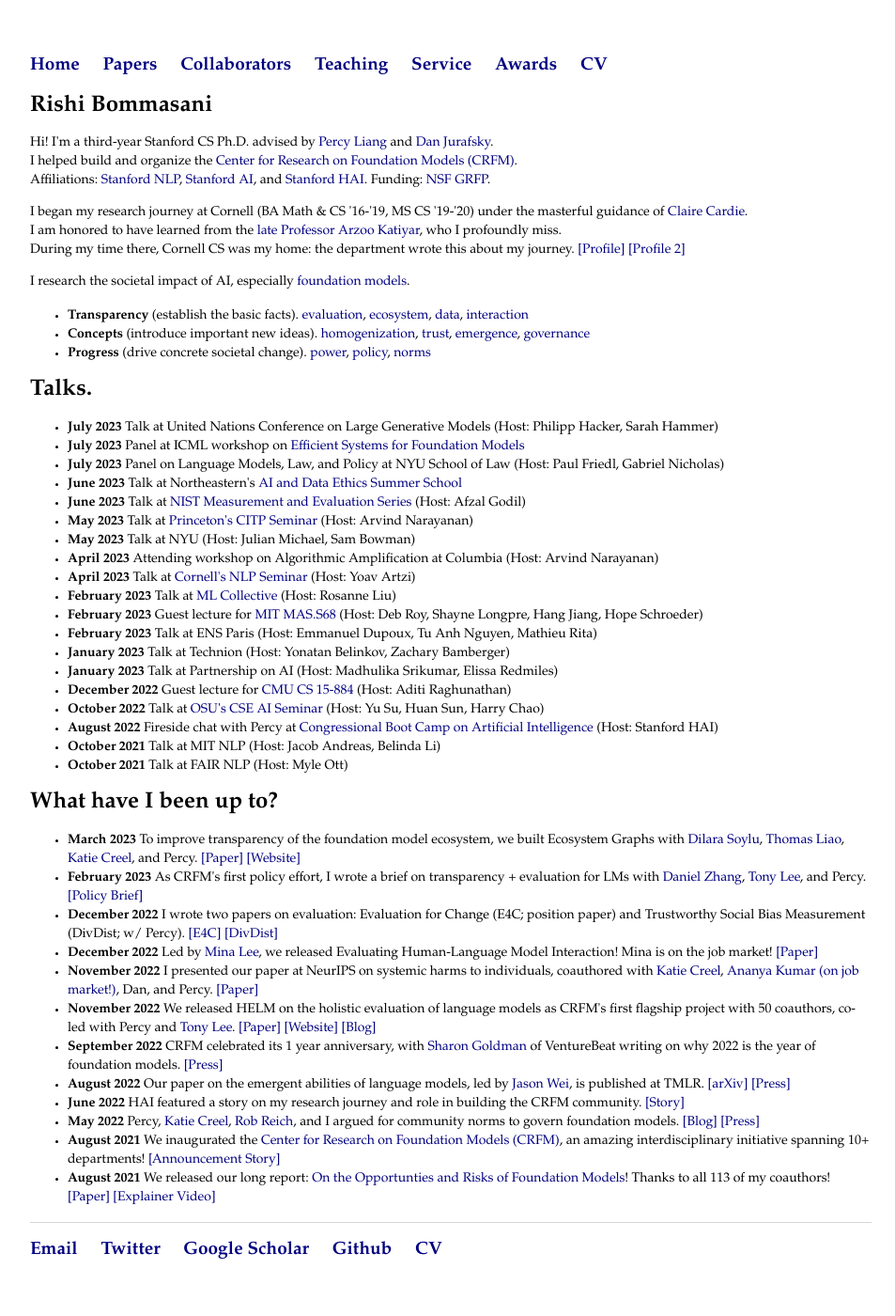
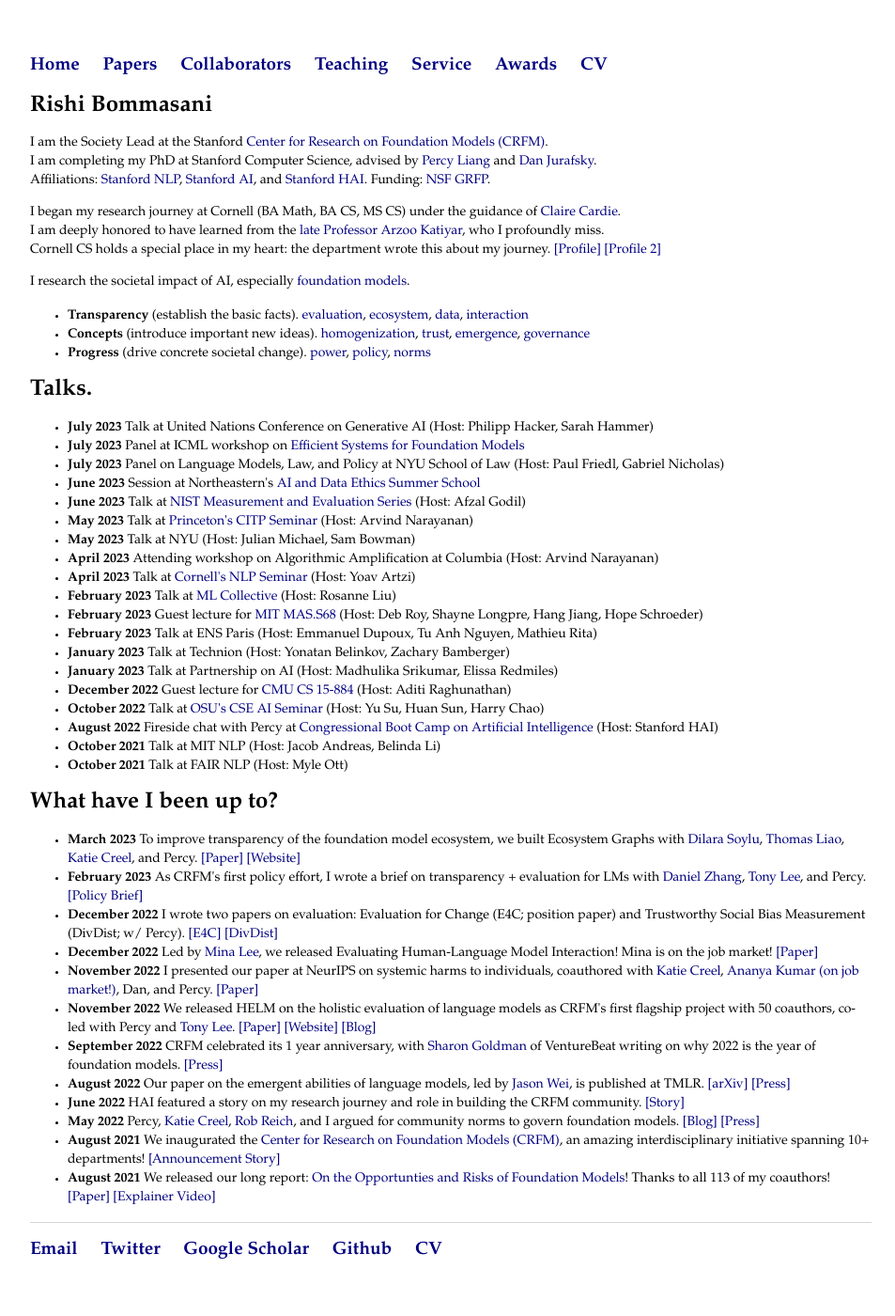
Before and after one commit to rishibommasani/rishibommasani.github.io, a Jekyll site: the page built from index.html, in a window 1280 px wide. Shown: the whole page at 94% size, without its empty margins (160-1113 px from the left). Built offline with Jekyll 4.4.1, drawn with Linux system fonts in a browser that asks for light colours.

Commit message:
Update index.html

```diff
--- a/index.html
+++ b/index.html
@@ -4,13 +4,13 @@ title: Rishi Bommasani
 ---
 <div class="blurb">
 <h1> Rishi Bommasani</h1>
-<p>Hi! I'm a third-year Stanford CS Ph.D. advised by <a href="https://cs.stanford.edu/~pliang/">Percy Liang</a> and <a href="https://web.stanford.edu/~jurafsky/">Dan Jurafsky</a>.
-<br> I helped build and organize the <a href="https://crfm.stanford.edu/">Center for Research on Foundation Models (CRFM)</a>.
+<p> I am the Society Lead at the Stanford <a href="https://crfm.stanford.edu/">Center for Research on Foundation Models (CRFM)</a>.
+<br> I am completing my PhD at Stanford Computer Science, advised by <a href="https://cs.stanford.edu/~pliang/">Percy Liang</a> and <a href="https://web.stanford.edu/~jurafsky/">Dan Jurafsky</a>.
 <br> Affiliations: <a href="https://nlp.stanford.edu/">Stanford NLP</a>, <a href="https://ai.stanford.edu/">Stanford AI</a>, and <a href="https://hai.stanford.edu/">Stanford HAI</a>. Funding: <a href="https://www.nsfgrfp.org/resources/about_grfp">NSF GRFP</a>. </p>
 
-<p> I began my research journey at Cornell (BA Math & CS '16-'19, MS CS '19-'20) under the masterful guidance of <a href="http://www.cs.cornell.edu/home/cardie/">Claire Cardie</a>.
-<br> I am honored to have learned from the <a href="https://news.psu.edu/story/660710/2021/06/07/college-engineering-mourns-loss-faculty-member-arzoo-katiyar">late</a> <a href="https://sites.google.com/site/arzook99/home">Professor Arzoo Katiyar</a>, who I profoundly miss.
-<br> During my time there, Cornell CS was my home: the department wrote this about my journey. <a href="https://www.cs.cornell.edu/information/news/newsitem11229/profile-cornell-cs-ba-and-ms-graduate-rishi-bommasani"> [Profile] </a> <a href="https://www.cs.cornell.edu/information/news/newsitem11227/lillian-lee-and-tacl-cs-graduate-stanford-new-platform-data-privacy"> [Profile 2] </a> </p>
+<p> I began my research journey at Cornell (BA Math, BA CS, MS CS) under the guidance of <a href="http://www.cs.cornell.edu/home/cardie/">Claire Cardie</a>.
+<br> I am deeply honored to have learned from the <a href="https://news.psu.edu/story/660710/2021/06/07/college-engineering-mourns-loss-faculty-member-arzoo-katiyar">late</a> <a href="https://sites.google.com/site/arzook99/home">Professor Arzoo Katiyar</a>, who I profoundly miss.
+<br> Cornell CS holds a special place in my heart: the department wrote this about my journey. <a href="https://www.cs.cornell.edu/information/news/newsitem11229/profile-cornell-cs-ba-and-ms-graduate-rishi-bommasani"> [Profile] </a> <a href="https://www.cs.cornell.edu/information/news/newsitem11227/lillian-lee-and-tacl-cs-graduate-stanford-new-platform-data-privacy"> [Profile 2] </a> </p>
 
 <p> I research the societal impact of AI, especially <a href="https://arxiv.org/abs/2108.07258">foundation models</a>.
 <ul>
@@ -22,10 +22,10 @@ title: Rishi Bommasani
 <div class="blurb">
 <h1> Talks.</h1>
 <ul>
-<li><b>July 2023</b> Talk at United Nations Conference on Large Generative Models (Host: Philipp Hacker, Sarah Hammer) </li>
+<li><b>July 2023</b> Talk at United Nations Conference on Generative AI (Host: Philipp Hacker, Sarah Hammer) </li>
 <li><b>July 2023</b> Panel at ICML workshop on <a href="https://es-fomo.com/">Efficient Systems for Foundation Models</a> </li>
 <li><b>July 2023</b> Panel on Language Models, Law, and Policy at NYU School of Law (Host: Paul Friedl, Gabriel Nicholas) </li>
-<li><b>June 2023</b> Talk at Northeastern's <a href="https://cssh.northeastern.edu/ethics/summer-grad-training-program/">AI and Data Ethics Summer School</a> </li>
+<li><b>June 2023</b> Session at Northeastern's <a href="https://cssh.northeastern.edu/ethics/summer-grad-training-program/">AI and Data Ethics Summer School</a> </li>
 <li><b>June 2023</b> Talk at <a href="https://www.nist.gov/programs-projects/ai-measurement-and-evaluation/ai-metrology-colloquia-series">NIST Measurement and Evaluation Series</a> (Host: Afzal Godil) </li>
 <li><b>May 2023</b> Talk at <a href="https://citp.princeton.edu/event/citp-seminar-bommasani/">Princeton's CITP Seminar</a> (Host: Arvind Narayanan) </li>
 <li><b>May 2023</b> Talk at NYU (Host: Julian Michael, Sam Bowman) </li>
```
